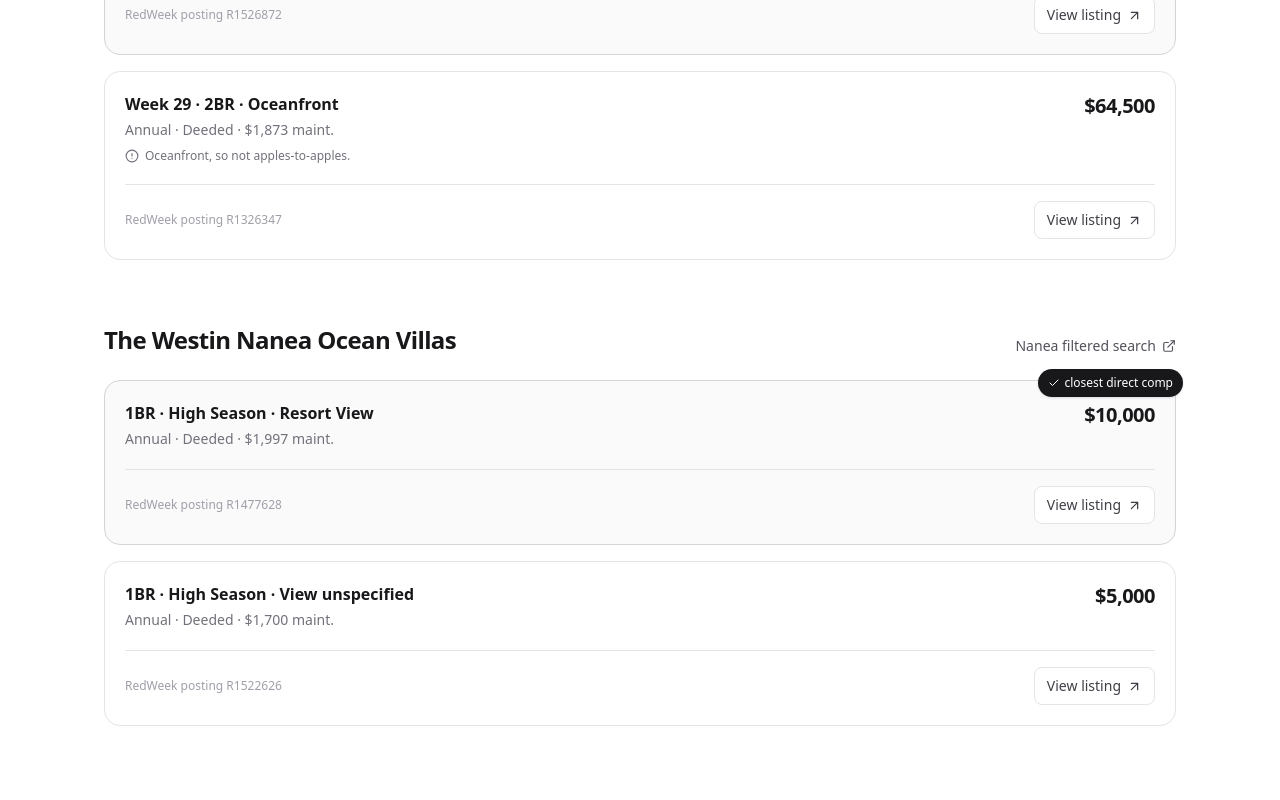
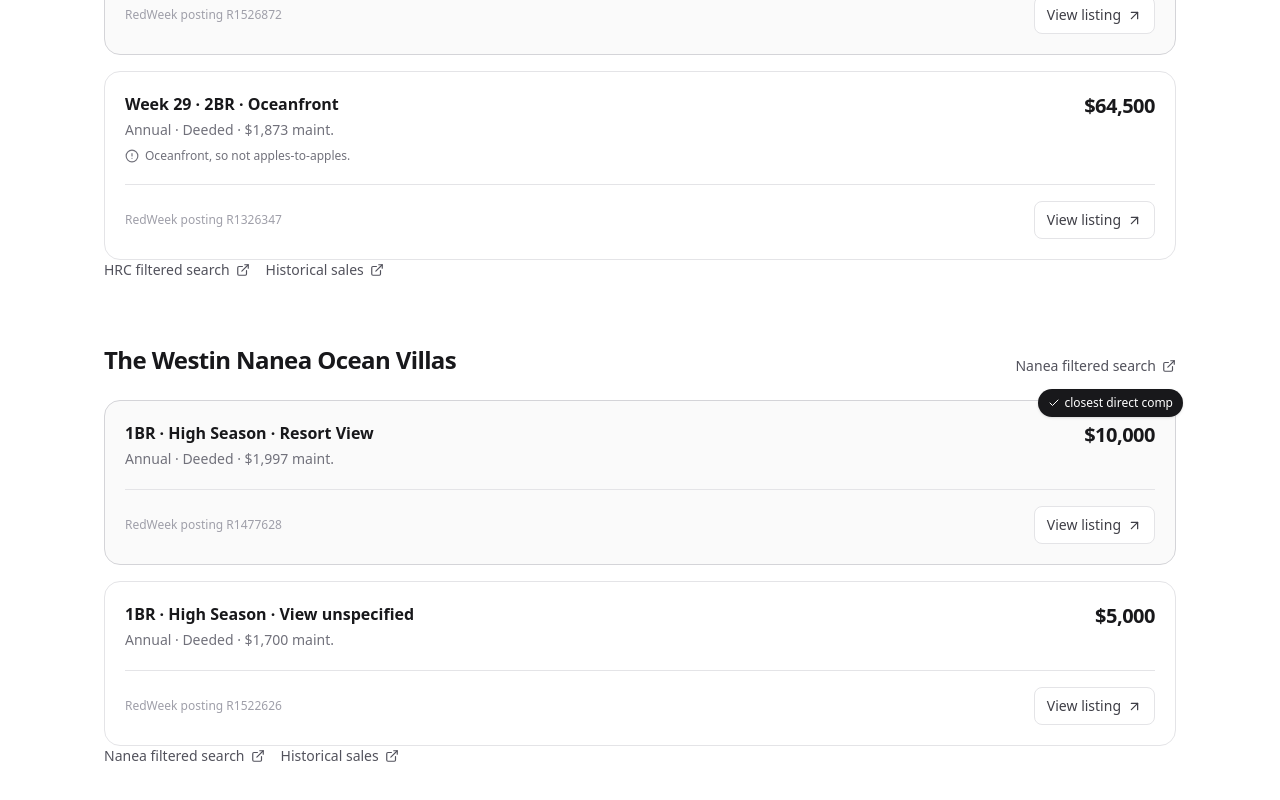
Before and after one commit to dougheindel/maui-resale, a React (Vite) app: page / in a window 1280 px wide. Shown: the part 1163-1963 px from the top of the page. Built offline with nearby package versions, Linux system fonts and the light colour scheme.

Commit message:
Update main.jsx

```diff
--- a/src/main.jsx
+++ b/src/main.jsx
@@ -11,8 +11,14 @@
 const hrcSearch =
     "https://www.redweek.com/resort/P6386-hyatt-vacation-club-at-kaanapali-beach/timeshare-resales?type=resales&available_type=by_week&start_week=week_25&end_week=week_35&unit_type_id=574&use=Annual&ownership_type=Deeded&bedrooms=2&sleeps=6&sort=week";
 
+const hrcHistorical =
+    "https://www.redweek.com/whats-my-timeshare-worth/P6386-hyatt-vacation-club-at-kaanapali-beach/sale-historical";
+
 const naneaSearch =
     "https://www.redweek.com/resort/P6462-the-westin-nanea-ocean-villas/timeshare-resales?type=resales&available_type=by_week&unit_type_id=223&use=Annual&ownership_type=Deeded&bedrooms=1&sleeps=4";
+
+const naneaHistorical =
+    "https://www.redweek.com/whats-my-timeshare-worth/P6462-the-westin-nanea-ocean-villas/sale-historical";
 
 const hrcComps = [
     {
@@ -301,6 +307,28 @@
                             <CompCard key={comp.id} comp={comp} />
                         ))}
                     </div>
+
+                    <div className="flex flex-wrap items-center gap-4">
+                        <a
+                            href={hrcSearch}
+                            target="_blank"
+                            rel="noreferrer"
+                            className="inline-flex items-center gap-1.5 text-sm font-medium text-zinc-600 hover:text-zinc-900"
+                        >
+                            HRC filtered search
+                            <ExternalLink size={14} />
+                        </a>
+
+                        <a
+                            href={hrcHistorical}
+                            target="_blank"
+                            rel="noreferrer"
+                            className="inline-flex items-center gap-1.5 text-sm font-medium text-zinc-600 hover:text-zinc-900"
+                        >
+                            Historical sales
+                            <ExternalLink size={14} />
+                        </a>
+                    </div>
                 </section>
 
                 {/* WESTIN */}
@@ -328,6 +356,28 @@
                             <CompCard key={comp.id} comp={comp} />
                         ))}
                     </div>
+
+                    <div className="flex flex-wrap items-center gap-4">
+                        <a
+                            href={naneaSearch}
+                            target="_blank"
+                            rel="noreferrer"
+                            className="inline-flex items-center gap-1.5 text-sm font-medium text-zinc-600 hover:text-zinc-900"
+                        >
+                            Nanea filtered search
+                            <ExternalLink size={14} />
+                        </a>
+
+                        <a
+                            href={naneaHistorical}
+                            target="_blank"
+                            rel="noreferrer"
+                            className="inline-flex items-center gap-1.5 text-sm font-medium text-zinc-600 hover:text-zinc-900"
+                        >
+                            Historical sales
+                            <ExternalLink size={14} />
+                        </a>
+                    </div>
                 </section>
 
             </main>
```
